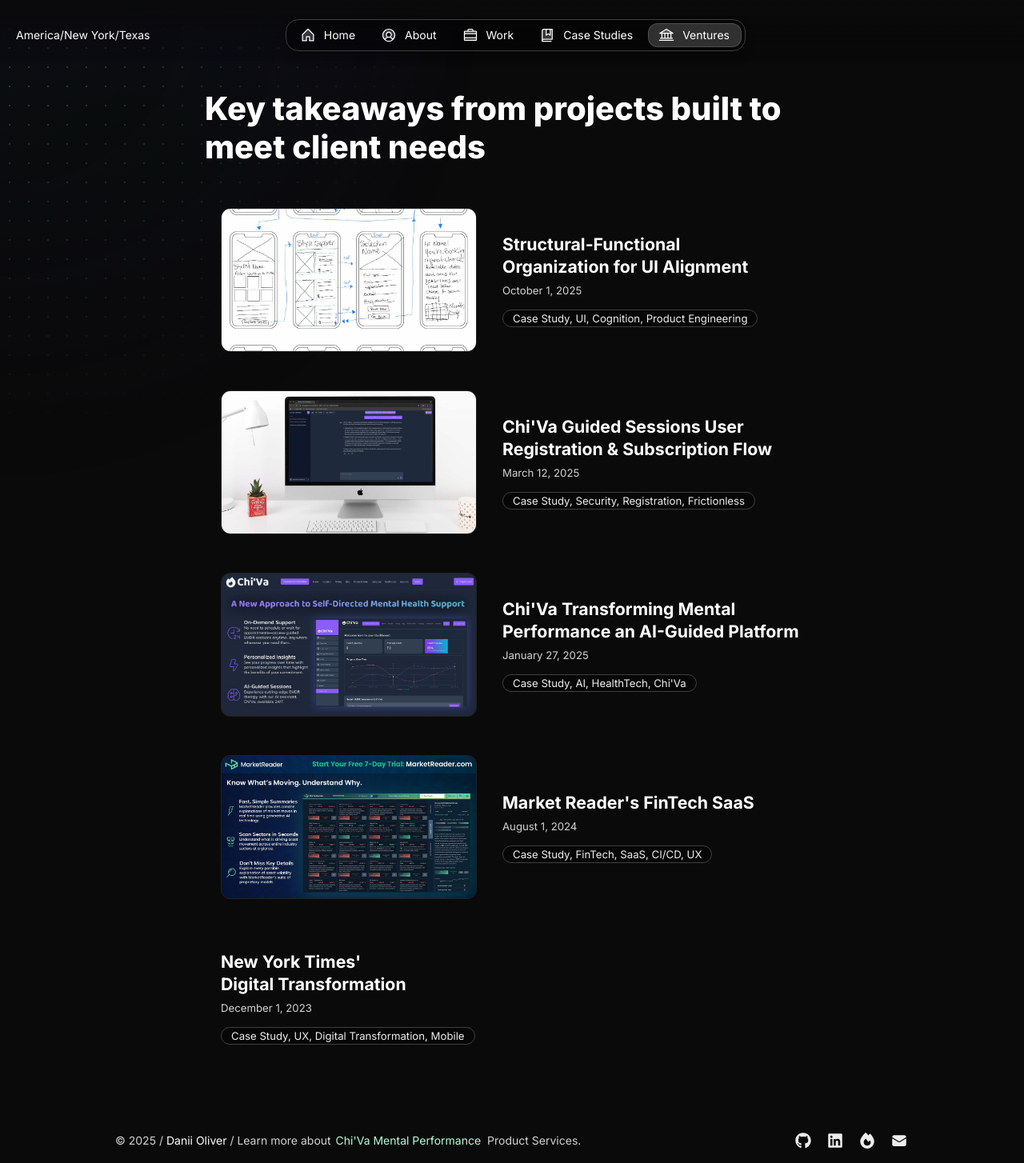
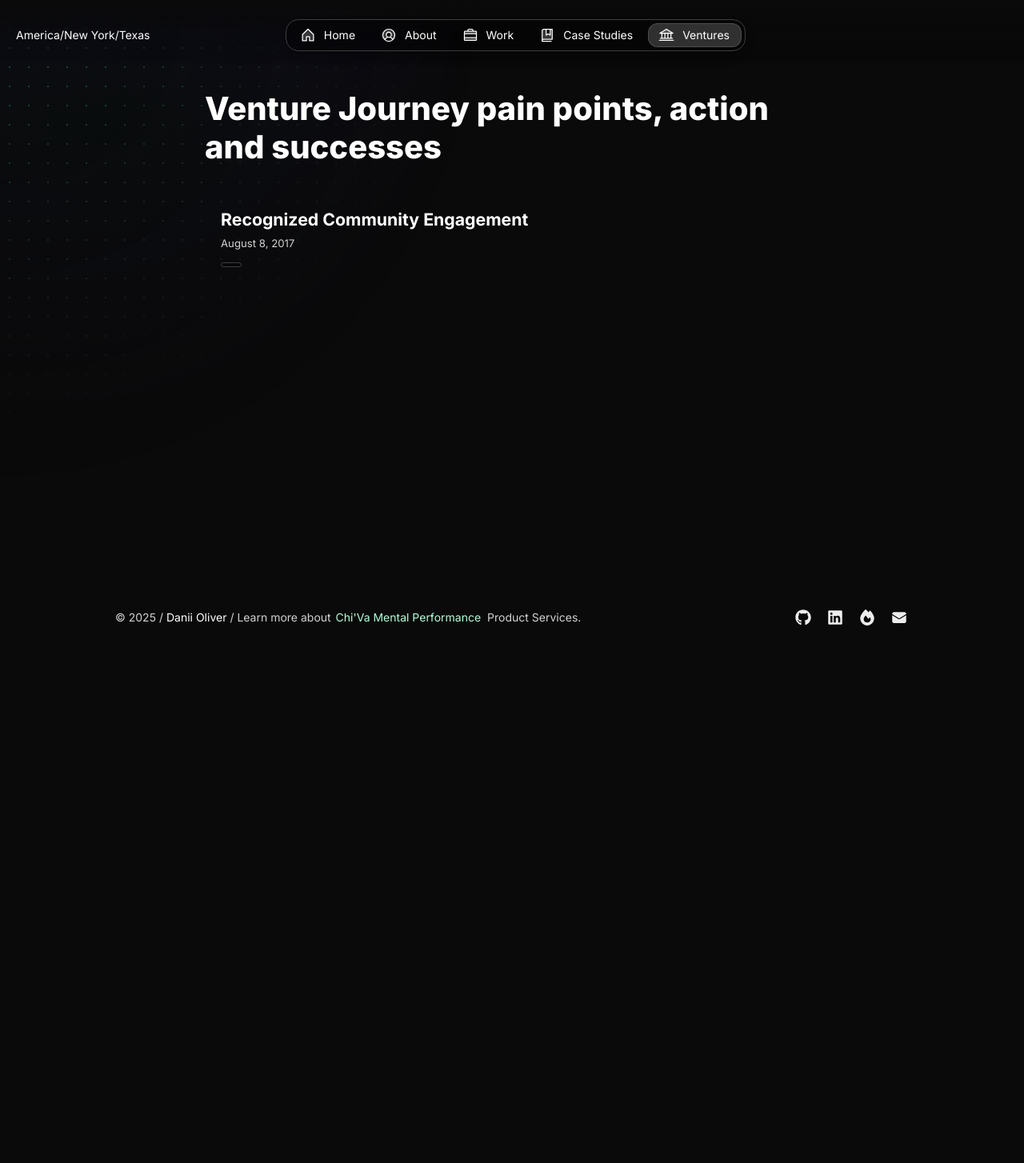
Before and after one commit to CogSciOliver/danii-oliver-portfolio-2025, a Next.js app: page /en/ventures in a window 1280 px wide. Shown: the whole page at 80% size. After the commit the page ends 800 px from the top, so only its background shows below. Built offline with nearby package versions, Linux system fonts and the light colour scheme.

Commit message:
2 switching "ventures" content pointer from posts to endeavors

```diff
--- a/src/app/[locale]/ventures/page.tsx
+++ b/src/app/[locale]/ventures/page.tsx
@@ -1,9 +1,10 @@
 import { Flex, Heading } from '@/once-ui/components';
 import { Mailchimp } from '@/components';
-import { Posts } from '@/components/casestudies/Posts';
+
 import { baseURL, renderContent } from '@/app/resources'
 import { getTranslations, unstable_setRequestLocale } from 'next-intl/server';
 import { useTranslations } from 'next-intl';
+import { Endeavors } from '@/components/ventures/Endeavors';
 
 export async function generateMetadata(
 	{params: {locale}}: { params: { locale: string }}
@@ -40,13 +41,13 @@ export async function generateMetadata(
 	};
 }
 
-export default function CaseStudies(
+export default function Ventures(
 	{ params: {locale}}: { params: { locale: string }}
 ) {
 	unstable_setRequestLocale(locale);
 
 	const t = useTranslations();
-	const { person, casestudies, newsletter } = renderContent(t);
+	const { person, ventures, newsletter } = renderContent(t);
     return (
         <Flex
 			fillWidth maxWidth="s"
@@ -58,10 +59,10 @@ export default function CaseStudies(
 					__html: JSON.stringify({
 						'@context': 'https://schema.org',
 						'@type': 'Blog',
-						headline: casestudies.title,
-						description: casestudies.description,
-						url: `https://${baseURL}/casestudies`,
-						image: `${baseURL}/og?title=${encodeURIComponent(casestudies.title)}`,
+						headline: ventures.title,
+						description: ventures.description,
+						url: `https://${baseURL}/ventures`,
+						image: `${baseURL}/og?title=${encodeURIComponent(ventures.title)}`,
 						author: {
 							'@type': 'Person',
 							name: person.name,
@@ -76,12 +77,12 @@ export default function CaseStudies(
             <Heading
                 marginBottom="l"
                 variant="display-strong-s">
-                {casestudies.title}
+                {ventures.title}
             </Heading>
 			<Flex
 				fillWidth flex={1} direction="column">
-				<Posts range={[1,4]} locale={locale} thumbnail/>
-				<Posts range={[5]} columns="2" locale={locale}/>
+				<Endeavors range={[1,4]} locale={locale} thumbnail/>
+				<Endeavors range={[5]} columns="2" locale={locale}/>
 			</Flex>
             {newsletter.display && (
                 <Mailchimp newsletter={newsletter} />
--- a/src/app/resources/content.js
+++ b/src/app/resources/content.js
@@ -6,7 +6,7 @@ const person = {
 	get name() {
 		return `${this.firstName} ${this.lastName}`;
 	},
-	role: "Software Engineer | Product Strategist | Cognitive Scientist",
+	role: "Software Engineer, Product Strategist & Cognitive Scientist",
 	avatar: "/images/Danii-Oliver-AI-Consultant.png",
 	location: "America/New York/Texas", // Expecting the IANA time zone identifier, e.g., 'Europe/Vienna'
 	languages: ["LLMOps", "AI", "Strategy", "Leadership", "Product Innovation"], // optional: Leave the array empty if you don't want to display languages
--- a/src/components/ventures/Posts.tsx
+++ b/src/components/ventures/Endeavors.tsx
@@ -9,7 +9,7 @@ interface PostsProps {
 	thumbnail?: boolean;
 }
 
-export function Posts({
+export function Endeavors({
 	range,
 	columns = "1",
 	locale = "en",
```
